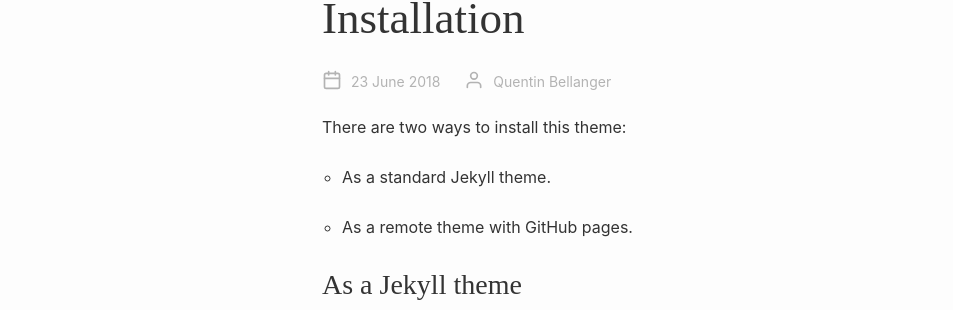
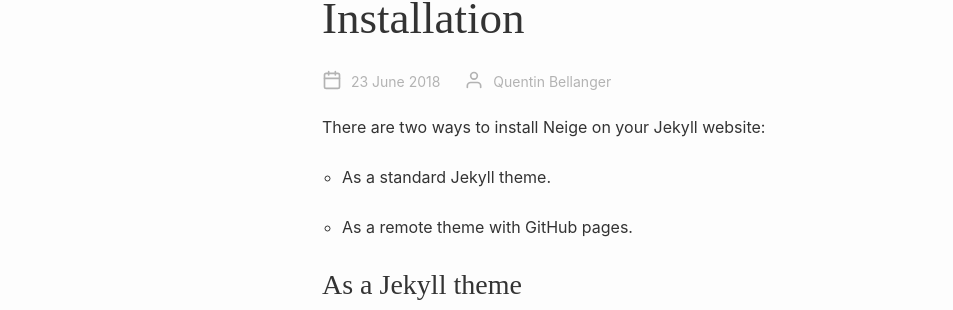
Before and after one commit to bellangerq/neige-theme, a Jekyll site: the page built from _posts/2018-06-23-installation.markdown, in a window 1280 px wide. Shown: the part 213-523 px from the top of the page, without its empty margins (18-971 px from the left). Built offline with Jekyll 4.4.1, drawn with Linux system fonts in a browser that asks for light colours; our own code applies the rules of GitHub Pages for plain Markdown files; some of the changed lines change nothing that is shown.

Commit message:
Updated Installation

```diff
--- a/_posts/2018-06-23-installation.markdown
+++ b/_posts/2018-06-23-installation.markdown
@@ -6,7 +6,7 @@
 author: quentin
 ---
 
-There are two ways to install this theme:
+There are two ways to install Neige on your Jekyll website:
 
 * As a standard Jekyll theme.
 
@@ -22,7 +22,7 @@
 
 4. Run `bundle exec jekyll serve` to view the site in `localhost:3000`.
 
-5. Configure the site's data (see the [Configuration documentation](/2018/06/21/configuration)).
+5. Configure the site's data (see the [Configuration documentation](/2018/06/22/configuration)).
 
 ## With GitHub pages
 
@@ -34,7 +34,7 @@
 
 4. Run `bundle exec jekyll serve` to view the site in `localhost:3000`.
 
-5. Configure the site's data (see the [Configuration documentation](/2018/06/21/configuration)).
+5. Configure the site's data (see the [Configuration documentation](/2018/06/22/configuration)).
 
 > Note: once installed, make sure that pages with pagination enabled are HTML (`.html`) files. As mentioned in the Jekyll documentation, the **jekyll-paginate** plugin doesn't work with Markdown (`.md`) files.
 
```
